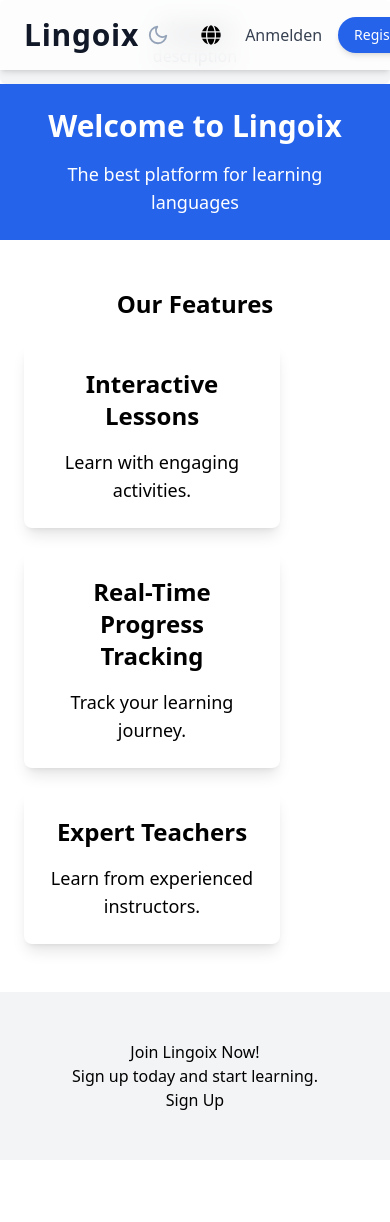
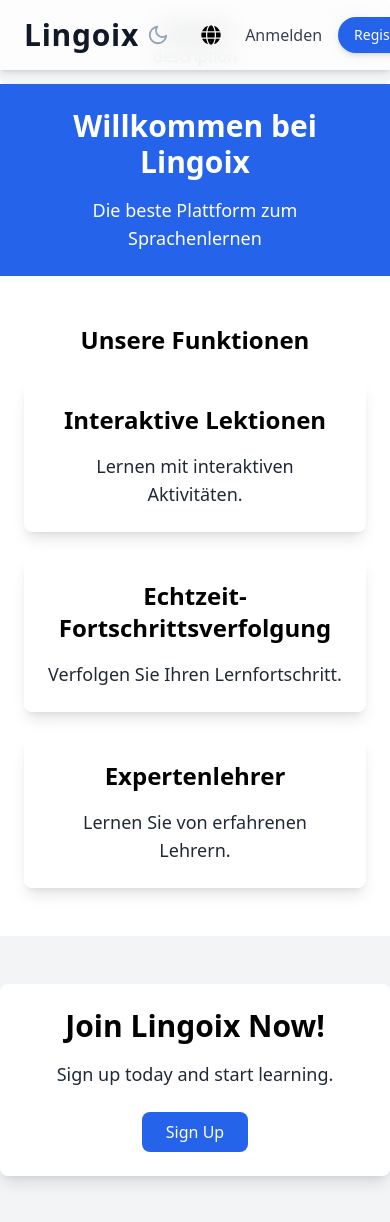
Before and after one commit to behshaad/lingoix, a React (Create React App) app: page / in a window 390 px wide. Before the commit the page ends 1160 px from the top, so only its background shows below. Built offline with nearby package versions, Linux system fonts and the light colour scheme.

Commit message:
Fixing the responsive homepage issue

```diff
--- a/src/components/FeatureCard.js
+++ /dev/null
@@ -1,12 +0,0 @@
-import React from "react";
-
-const FeatureCard = ({ title, description }) => {
-  return (
-    <div className="feature-card bg-white p-6 rounded-lg shadow-lg w-64 text-center">
-      <h3 className="text-2xl font-semibold mb-4">{title}</h3>
-      <p className="text-lg">{description}</p>
-    </div>
-  );
-};
-
-export default FeatureCard;
--- /dev/null
+++ b/src/components/FeatureCard.jsx
@@ -0,0 +1,14 @@
+import React from "react";
+
+const FeatureCard = ({ title, description }) => {
+  return (
+    <div className="feature-card bg-white dark:bg-gray-800 p-6 rounded-lg shadow-lg w-full sm:w-64 md:w-72 lg:w-80 xl:w-96 text-center">
+      <h3 className="text-2xl font-semibold mb-4 text-black dark:text-white">
+        {title}
+      </h3>
+      <p className="text-lg text-gray-800 dark:text-gray-200">{description}</p>
+    </div>
+  );
+};
+
+export default FeatureCard;
--- a/src/components/SignUpCallToAction.js
+++ /dev/null
@@ -1,13 +0,0 @@
-import React from "react";
-
-const SignUpCallToAction = () => {
-  return (
-    <div className="cta-section">
-      <h2>Join Lingoix Now!</h2>
-      <p>Sign up today and start learning.</p>
-      <button>Sign Up</button>
-    </div>
-  );
-};
-
-export default SignUpCallToAction;
--- /dev/null
+++ b/src/components/SignUpCallToAction.jsx
@@ -0,0 +1,19 @@
+import React from "react";
+
+const SignUpCallToAction = () => {
+  return (
+    <div className="cta-section bg-white dark:bg-gray-800 p-6 sm:p-8 md:p-10 lg:p-12 xl:p-14 rounded-lg shadow-lg text-center max-w-md mx-auto">
+      <h2 className="text-3xl sm:text-4xl font-semibold text-black dark:text-white mb-4">
+        Join Lingoix Now!
+      </h2>
+      <p className="text-lg sm:text-xl text-gray-800 dark:text-gray-200 mb-6">
+        Sign up today and start learning.
+      </p>
+      <button className="px-6 py-2 bg-blue-600 text-white rounded-lg hover:bg-blue-700 dark:bg-blue-500 dark:hover:bg-blue-600">
+        Sign Up
+      </button>
+    </div>
+  );
+};
+
+export default SignUpCallToAction;
--- a/src/locales/de.json
+++ b/src/locales/de.json
@@ -3,5 +3,26 @@
   "changeLanguage": "Sprache ändern",
   "login": "Anmelden",
   "register": "Registrieren",
-  "toggleDarkMode": "Dunkelmodus umschalten"
+  "toggleDarkMode": "Dunkelmodus umschalten",
+
+    "hero": {
+    "title": "Willkommen bei Lingoix",
+    "subtitle": "Die beste Plattform zum Sprachenlernen"
+  },
+  "features": "Unsere Funktionen",
+  "featureCards": [
+    {
+      "title": "Interaktive Lektionen",
+      "description": "Lernen mit interaktiven Aktivitäten."
+    },
+    {
+      "title": "Echtzeit-Fortschrittsverfolgung",
+      "description": "Verfolgen Sie Ihren Lernfortschritt."
+    },
+    {
+      "title": "Expertenlehrer",
+      "description": "Lernen Sie von erfahrenen Lehrern."
+    }
+  ],
+  "cta": "Jetzt anmelden"
 }
--- a/src/locales/en.json
+++ b/src/locales/en.json
@@ -3,5 +3,25 @@
   "changeLanguage": "Change Language",
   "login": "Login",
   "register": "Sign Up",
-  "toggleDarkMode": "Toggle Dark Mode"
+  "toggleDarkMode": "Toggle Dark Mode",
+  "hero": {
+    "title": "Welcome to Lingoix",
+    "subtitle": "The best platform for learning languages"
+  },
+  "features": "Our Features",
+  "featureCards": [
+    {
+      "title": "Interactive Lessons",
+      "description": "Learn with engaging activities."
+    },
+    {
+      "title": "Real-Time Progress Tracking",
+      "description": "Track your learning journey."
+    },
+    {
+      "title": "Expert Teachers",
+      "description": "Learn from experienced instructors."
+    }
+  ],
+  "cta": "Sign Up Now"
 }
--- a/src/pages/HomePage.jsx
+++ b/src/pages/HomePage.jsx
@@ -1,12 +1,98 @@
+// import React, { useEffect } from "react";
+// import { gsap } from "gsap";
+
+// import FeatureCard from "../components/FeatureCard";
+// import SignUpCallToAction from "../components/SignUpCallToAction";
+// import Navbar from "../components/Navbar";
+// import BilingualText from "../components/BilingualText";
+
+// const HomePage = () => {
+//   useEffect(() => {
+//     gsap.from(".hero-section", {
+//       duration: 1.5,
+//       opacity: 0,
+//       y: -50,
+//       ease: "power4.out",
+//     });
+
+//     gsap.from(".feature-card", {
+//       duration: 1,
+//       opacity: 0,
+//       y: 30,
+//       stagger: 0.3,
+//       ease: "power4.out",
+//     });
+
+//     gsap.from(".cta-section", {
+//       duration: 1.5,
+//       opacity: 0,
+//       y: 50,
+//       ease: "power4.out",
+//       delay: 1.5,
+//     });
+//   }, []);
+
+//   return (
+//     <div className="home-page">
+//       {/* Navbar */}
+//       <Navbar />
+//       <BilingualText />
+
+//       {/* Hero Section */}
+//       <header className="hero-section bg-blue-600 text-white p-6 md:p-10 text-center">
+//         <h1 className="text-3xl sm:text-4xl font-bold mb-4">
+//           Welcome to Lingoix
+//         </h1>
+//         <p className="text-lg sm:text-xl">
+//           The best platform for learning languages
+//         </p>
+//       </header>
+
+//       {/* Features Section */}
+//       <section className="features py-12 md:py-16 px-6 md:px-10">
+//         <h2 className="text-2xl sm:text-3xl font-semibold text-center mb-6 md:mb-8">
+//           Our Features
+//         </h2>
+//         <div className="feature-cards grid grid-cols-1 sm:grid-cols-2 lg:grid-cols-3 gap-6 md:gap-8">
+//           <FeatureCard
+//             title="Interactive Lessons"
+//             description="Learn with engaging activities."
+//           />
+//           <FeatureCard
+//             title="Real-Time Progress Tracking"
+//             description="Track your learning journey."
+//           />
+//           <FeatureCard
+//             title="Expert Teachers"
+//             description="Learn from experienced instructors."
+//           />
+//         </div>
+//       </section>
+
+//       {/* CTA Section */}
+//       <div className="cta-section py-12 text-center bg-gray-100">
+//         <SignUpCallToAction />
+//       </div>
+//     </div>
+//   );
+// };
+
+// export default HomePage;
+
+// src/pages/HomePage.jsx
 import React, { useEffect } from "react";
 import { gsap } from "gsap";
+import { useTranslation } from "react-i18next";
 
 import FeatureCard from "../components/FeatureCard";
 import SignUpCallToAction from "../components/SignUpCallToAction";
 import Navbar from "../components/Navbar";
 import BilingualText from "../components/BilingualText";
+import LanguageSwitcher from "../components/LanguageSwitcher";
 
 const HomePage = () => {
+  const { t } = useTranslation(); // هوک ترجمه برای دسترسی به متن‌ها
+
   useEffect(() => {
     gsap.from(".hero-section", {
       duration: 1.5,
@@ -38,40 +124,40 @@
       <Navbar />
       <BilingualText />
 
+      {/* Language Switcher */}
+      <div className="absolute top-4 right-4">
+        <LanguageSwitcher />
+      </div>
+
       {/* Hero Section */}
       <header className="hero-section bg-blue-600 text-white p-6 md:p-10 text-center">
         <h1 className="text-3xl sm:text-4xl font-bold mb-4">
-          Welcome to Lingoix
+          {t('hero.title')} {/* استفاده از ترجمه */}
         </h1>
         <p className="text-lg sm:text-xl">
-          The best platform for learning languages
+          {t('hero.subtitle')}
         </p>
       </header>
 
       {/* Features Section */}
       <section className="features py-12 md:py-16 px-6 md:px-10">
         <h2 className="text-2xl sm:text-3xl font-semibold text-center mb-6 md:mb-8">
-          Our Features
+          {t('features')}
         </h2>
         <div className="feature-cards grid grid-cols-1 sm:grid-cols-2 lg:grid-cols-3 gap-6 md:gap-8">
-          <FeatureCard
-            title="Interactive Lessons"
-            description="Learn with engaging activities."
-          />
-          <FeatureCard
-            title="Real-Time Progress Tracking"
-            description="Track your learning journey."
-          />
-          <FeatureCard
-            title="Expert Teachers"
-            description="Learn from experienced instructors."
-          />
+          {t('featureCards', { returnObjects: true }).map((card, index) => (
+            <FeatureCard
+              key={index}
+              title={card.title}
+              description={card.description}
+            />
+          ))}
         </div>
       </section>
 
       {/* CTA Section */}
       <div className="cta-section py-12 text-center bg-gray-100">
-        <SignUpCallToAction />
+        <SignUpCallToAction ctaText={t('cta')} />
       </div>
     </div>
   );
```
